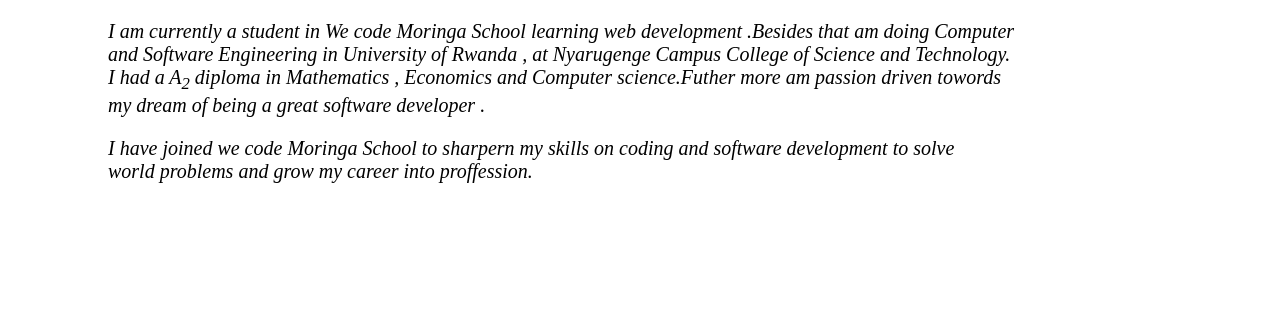
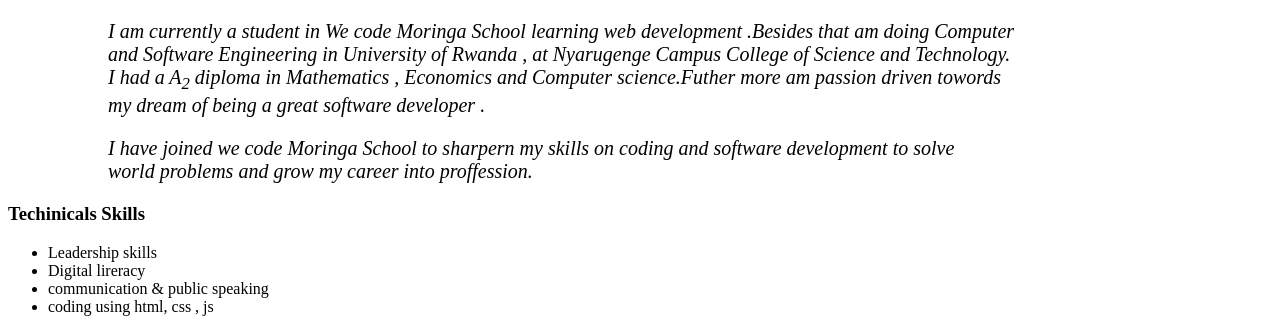
Before and after one commit to UmuhireAnuarithe/portfolio, a plain HTML site: page portfolio.html in a window 1280 px wide. Shown: the part 628-960 px from the top of the page. Before the commit the page ends 831 px from the top, so only its background shows below. Drawn offline with Linux system fonts and the light colour scheme.

Commit message:
I added unordered list of skills

```diff
--- a/portfolio.html
+++ b/portfolio.html
@@ -18,5 +18,16 @@
    Economics and Computer science.Futher more am passion driven towords<br> my dream of being a great software developer .</p>
   <p> I have joined we code Moringa School to sharpern my skills on coding and software development to solve <br>world problems and grow my career into proffession. </p>
   </p>
+  <did id="hobies">
+  <div>
+  <h3>Techinicals Skills</h3>
+  <ul>
+  <li>Leadership skills</li>
+  <li>Digital lireracy</li>
+  <li>communication & public speaking</li>
+  <li>coding using html, css , js</li>
+  </ul>
+  </div>
+  </did>
   </body>
   </html>
```
